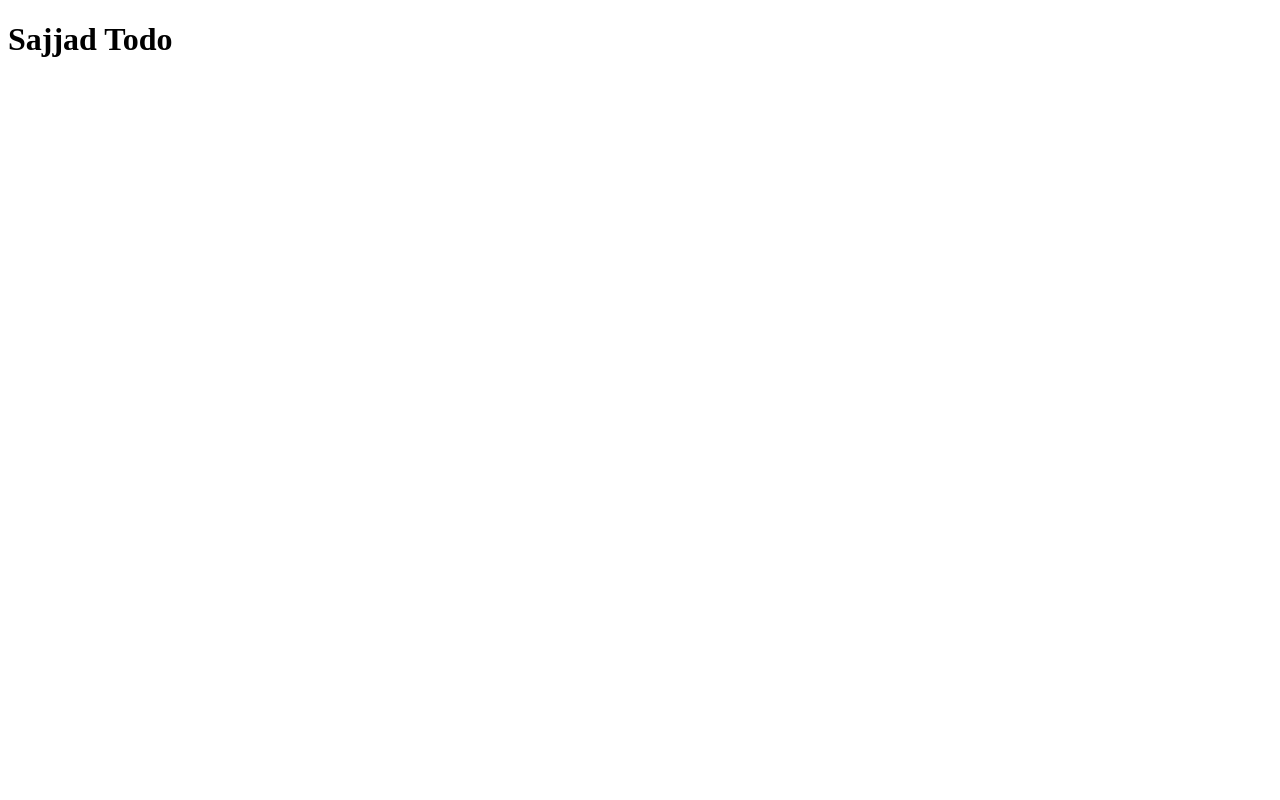
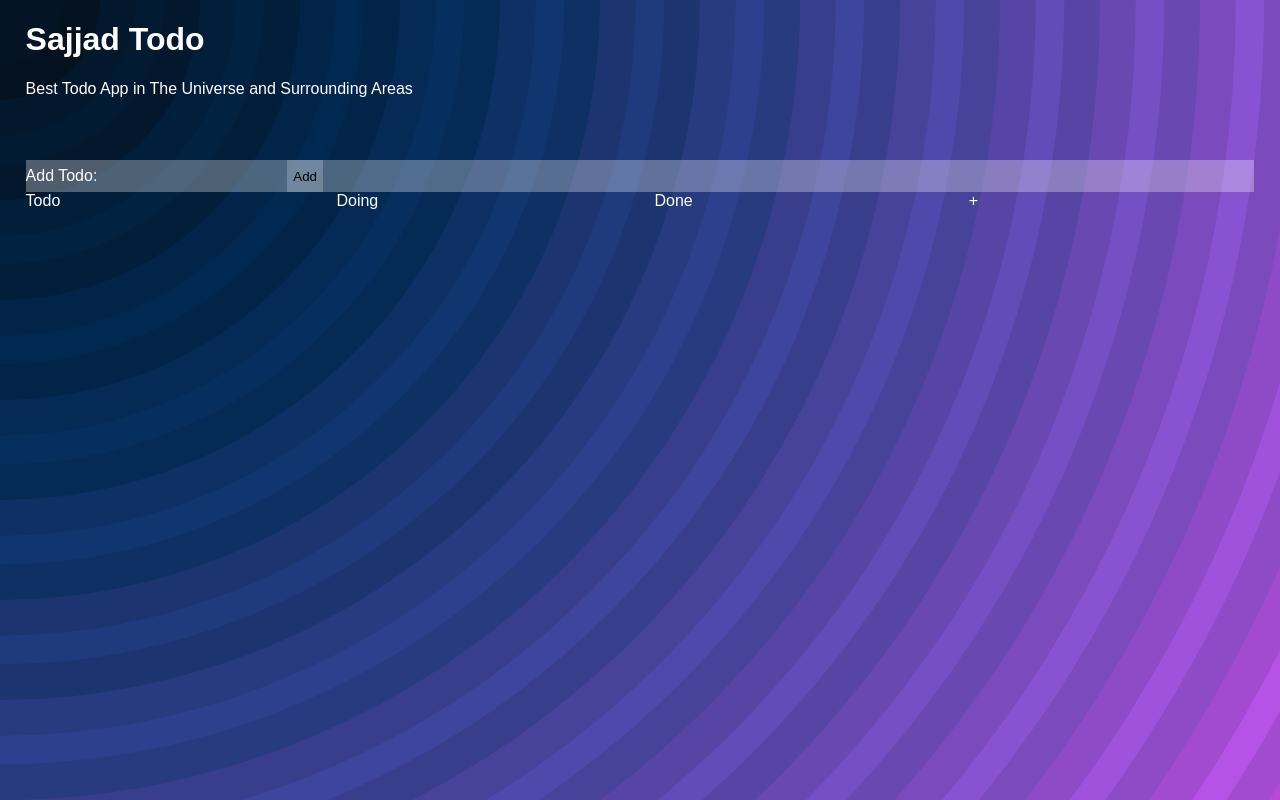
Before and after one commit to sssanikhani/TodoProject, a plain HTML site: page index.html in a window 1280 px wide. Drawn offline with Linux system fonts and the light colour scheme.

Commit message:
overall style adjustment

```diff
--- a/index.html
+++ b/index.html
@@ -6,10 +6,22 @@
         <link rel="stylesheet" type="text/css" href="style.css">
     </head>
     <body>
-        <div class="page-container">
-            <header class="header">
+        <div id="page-container">
+            <header>
                 <h1>Sajjad Todo</h1>
+                <p>Best Todo App in The Universe and Surrounding Areas</p>
             </header>
+            <main id="main-container">
+                <div id="inp">
+                    <label>Add Todo:</label>
+                    <input id="task-inp" type="text">
+                    <button id="add-button">Add</button>
+                </div>
+                <div id="todo">Todo</div>
+                <div id="doing">Doing</div>
+                <div id="done">Done</div>
+                <div id="add-column">+</div>
+            </main>
         </div>
     </body>
 </html>
--- a/style.css
+++ b/style.css
@@ -0,0 +1,67 @@
+html {
+    height: 100%;
+    font-family: sans-serif;
+}
+
+body {
+    color: white;
+    min-height: 100%;
+    margin: 0;
+    background-image: url("Rainbow-Vortex.svg");
+    background-size: cover;
+    background-attachment: fixed;
+}
+
+#page-container {
+    min-height: 100vh;
+    margin-left: 2%;
+    margin-right: 2%;
+    display: grid;
+    grid-template-columns: auto;
+    grid-template-rows: 20% 80%;
+}
+
+#main-container {
+    height: 100%;
+    display: grid;
+    grid-template-columns: auto auto auto auto;
+    grid-template-rows: 5% 95%;
+}
+
+#inp {
+    grid-column: 1 / span 4;
+    background-color: rgba(255, 255, 255, 0.3);
+    padding: 0px;
+    height: 100%;
+}
+
+#task-inp {
+    text-size-adjust: 30;
+    height: 100%;
+    background-color: rgba(0, 0, 0, 0);
+    color: white;
+}
+
+#add-button {
+    height: 100%;
+    background-color: rgba(255, 255, 255, 0.2);
+    border: none;
+    outline: none;
+}
+
+#add-button, #task-inp {
+    border-radius: 0;
+    margin: 0;
+    padding-top: 0;
+    padding-bottom: 0;
+    border: none;
+    outline: none;
+}
+
+#add-button:hover {
+    background-color: rgba(255, 255, 255, 0.4);
+}
+
+#add-button:active {
+    box-shadow: inset 0px 0px 5px rgba(255, 255, 255, 0.5);
+}
```
Also changed, not shown: Rainbow-Vortex.svg (added), script.js (added), 1 other file.
